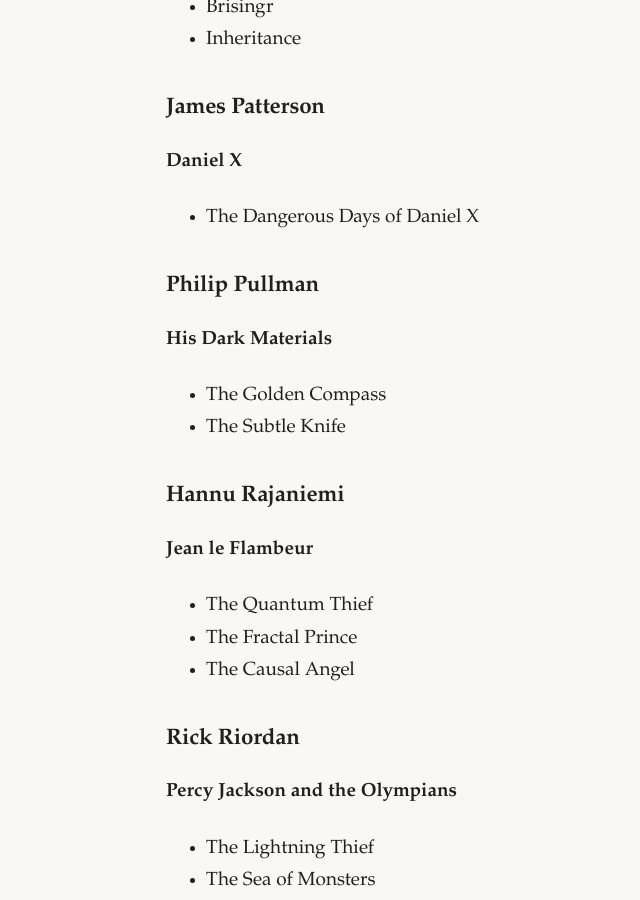
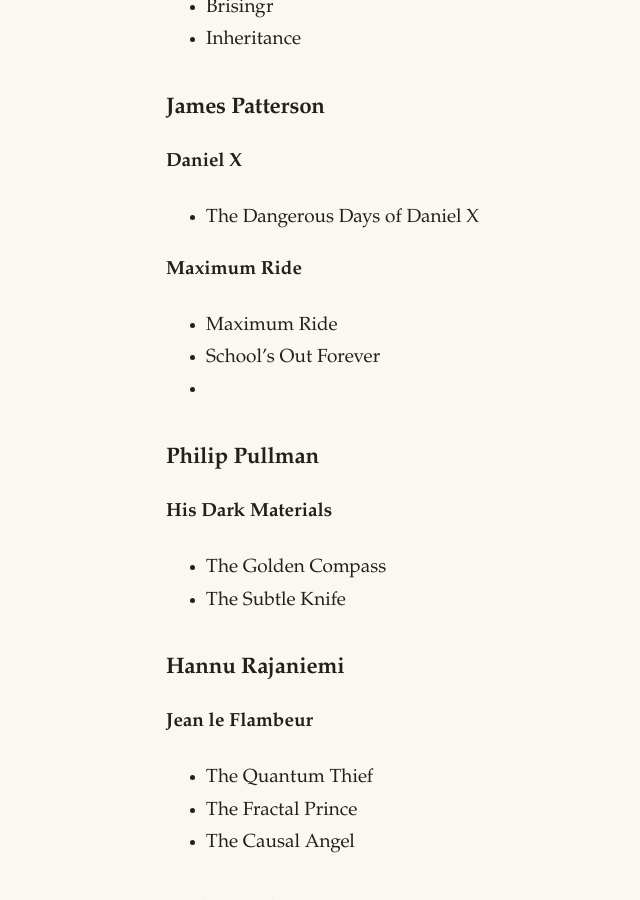
Before and after one commit to topearebi/aroamjti, a Jekyll site: the page built from books.md, in a window 1280 px wide and 900 px high, scrolled down 4888 px. Shown: the whole window, without its empty margins (170-810 px from the left). Built offline with Jekyll 4.4.1, drawn with Linux system fonts in a browser that asks for light colours.

Commit message:
Last Sync: 2026-07-04 11:47 (Mobile)

```diff
--- a/books.md
+++ b/books.md
@@ -145,6 +145,11 @@
 **Daniel X**
   - The Dangerous Days of Daniel X
 
+**Maximum Ride**
+  - Maximum Ride
+  - School's Out Forever
+  -
+
 ### Philip Pullman
 
 **His Dark Materials**
```
